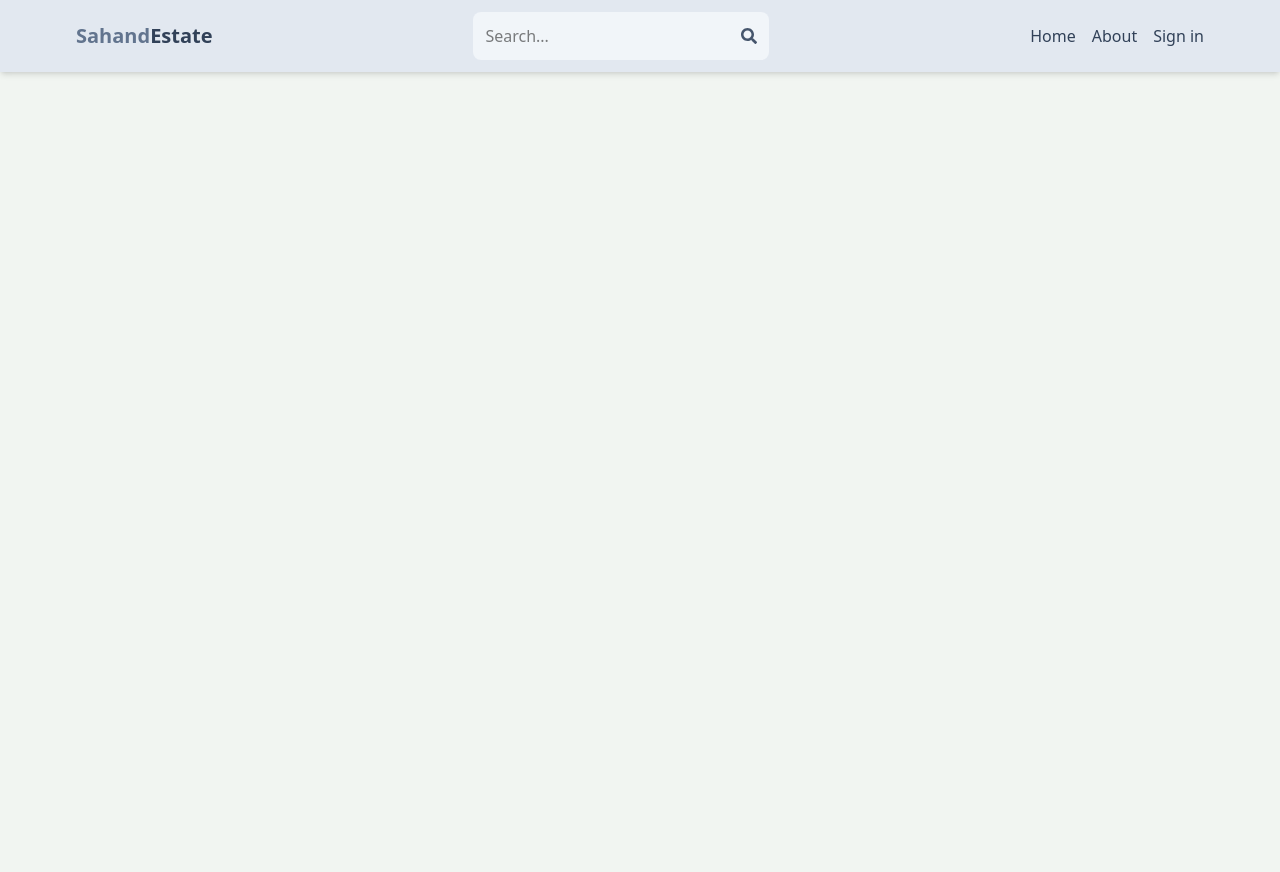
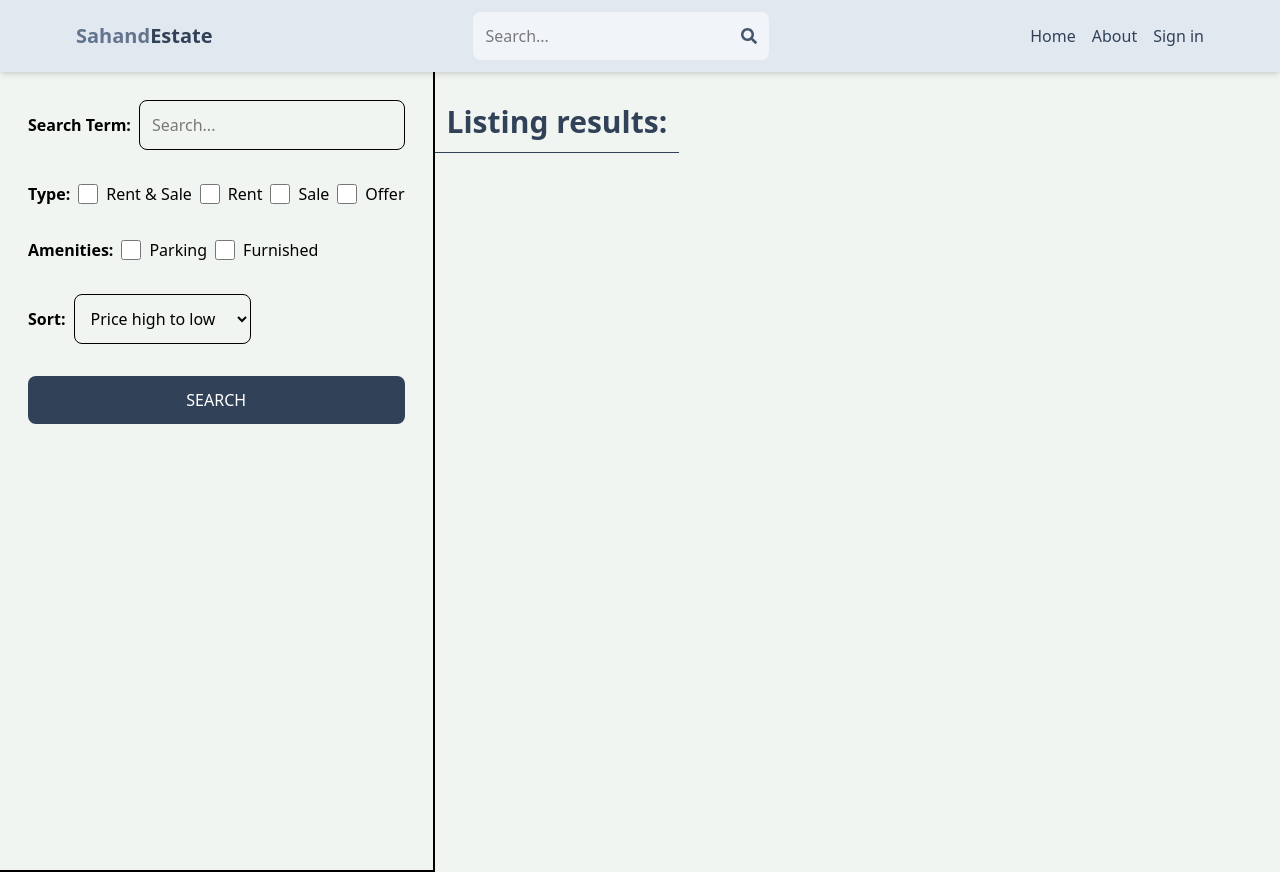
Before and after one commit to AyeshaTariq21/mern-estate, a React (Vite) app in the folder client/: page /search in a window 1280 px wide. Before the commit the page ends 800 px from the top, so only its background shows below. Built offline with nearby package versions, Linux system fonts and the light colour scheme; no server answers.

Commit message:
Create search page UI

```diff
--- a/client/src/App.jsx
+++ b/client/src/App.jsx
@@ -9,6 +9,7 @@
 import CreateListing from './pages/CreateListing.jsx'
 import UpdateListing from './pages/UpdateListing'
 import Listing from './pages/Listing'
+import Search from './pages/Search'
 
 function App() {
   return <>
@@ -20,6 +21,7 @@
       <Route path='/sign-up' element={<SignUp />} />
       <Route path='/about' element={<About />} />
       <Route path='/listing/:listingId' element={<Listing />} />
+      <Route path='/search' element={<Search />} />
 
       <Route element={<PrivateRoute />}>
         <Route path='/profile' element={<Profile />} />
--- /dev/null
+++ b/client/src/pages/Search.jsx
@@ -0,0 +1,98 @@
+import React from 'react'
+
+export default function Search() {
+  return (
+     <div className='flex flex-col md:flex-row'>
+      <div className='p-7 border-b-2 md:border-r-2 md:min-h-screen'>
+        <form className='flex flex-col gap-8'>
+          <div className='flex items-center gap-2'>
+            <label className='whitespace-nowrap font-semibold'>
+              Search Term:
+            </label>
+            <input
+              type='text'
+              id='searchTerm'
+              placeholder='Search...'
+              className='border rounded-lg p-3 w-full'
+            />
+          </div>
+          <div className='flex gap-2 flex-wrap items-center'>
+            <label className='font-semibold'>Type:</label>
+            <div className='flex gap-2'>
+              <input
+                type='checkbox'
+                id='all'
+                className='w-5'
+              />
+              <span>Rent & Sale</span>
+            </div>
+            <div className='flex gap-2'>
+              <input
+                type='checkbox'
+                id='rent'
+                className='w-5'
+              />
+              <span>Rent</span>
+            </div>
+            <div className='flex gap-2'>
+              <input
+                type='checkbox'
+                id='sale'
+                className='w-5'
+              />
+              <span>Sale</span>
+            </div>
+            <div className='flex gap-2'>
+              <input
+                type='checkbox'
+                id='offer'
+                className='w-5'
+              />
+              <span>Offer</span>
+            </div>
+          </div>
+          <div className='flex gap-2 flex-wrap items-center'>
+            <label className='font-semibold'>Amenities:</label>
+            <div className='flex gap-2'>
+              <input
+                type='checkbox'
+                id='parking'
+                className='w-5'
+              />
+              <span>Parking</span>
+            </div>
+            <div className='flex gap-2'>
+              <input
+                type='checkbox'
+                id='furnished'
+                className='w-5'
+              />
+              <span>Furnished</span>
+            </div>
+          </div>
+          <div className='flex items-center gap-2'>
+            <label className='font-semibold'>Sort:</label>
+            <select
+              defaultValue={'created_at_desc'}
+              id='sort_order'
+              className='border rounded-lg p-3'
+            >
+              <option value='regularPrice_desc'>Price high to low</option>
+              <option value='regularPrice_asc'>Price low to hight</option>
+              <option value='createdAt_desc'>Latest</option>
+              <option value='createdAt_asc'>Oldest</option>
+            </select>
+          </div>
+          <button className='bg-slate-700 text-white p-3 rounded-lg uppercase hover:opacity-95'>
+            Search
+          </button>
+        </form>
+      </div>
+      <div className=''>
+        <h1 className='text-3xl font-semibold border-b p-3 text-slate-700 mt-5'>
+          Listing results:
+        </h1>
+      </div>
+    </div>
+  );
+}
```
